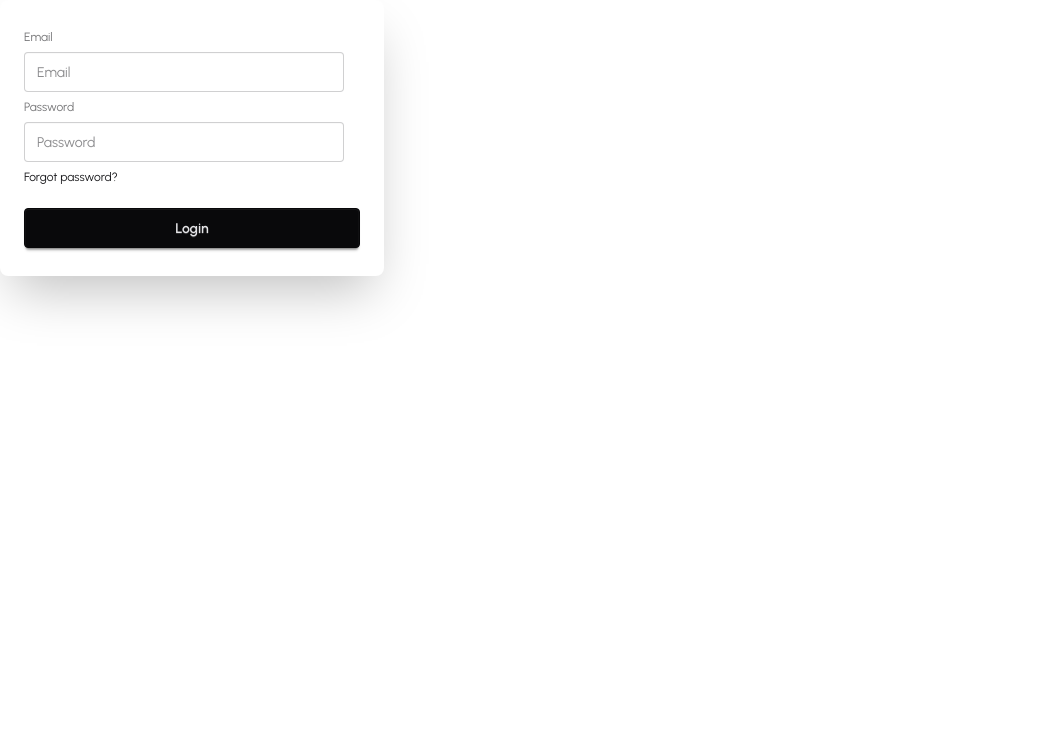
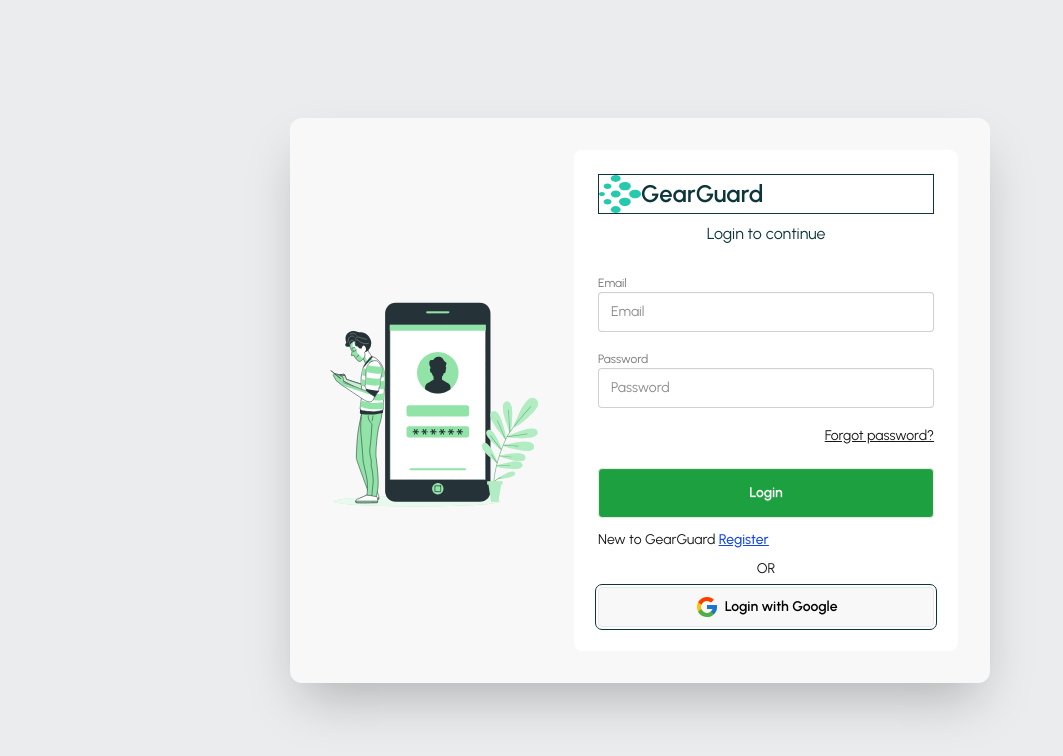
Before and after one commit to sucharita4867/GearGuard, a React app: page /login in a window 1280 px wide. Shown: the top 756 px of the page, without its empty margins (0-1063 px from the left). Built offline with nearby package versions, Linux system fonts and the light colour scheme; the HTML template or start-up script is replaced by a standard one.

Commit message:
complete login page

```diff
--- a/src/Components/Logo.jsx
+++ b/src/Components/Logo.jsx
@@ -1,9 +1,10 @@
 import React from "react";
-
+import logoImg from "../assets/logo.svg";
 const Logo = () => {
   return (
-    <div className="text-2xl text-white font-semibold">
-      <h3>GearGuard</h3>
+    <div className="text-2xl  font-semibold  flex items-center">
+      <img src={logoImg} className=" text-[#1da03f] " alt="" />
+      <h3 className=" ">GearGuard</h3>
     </div>
   );
 };
--- a/src/Layouts/AuthLayout.jsx
+++ b/src/Layouts/AuthLayout.jsx
@@ -4,7 +4,7 @@
 const AuthLayout = () => {
   return (
     <div>
-      <div className="flex-1 items-center justify-center ">
+      <div className="flex-1 items-center bg-[#EAECED]  justify-center ">
         <Outlet />
       </div>
     </div>
--- a/src/index.css
+++ b/src/index.css
@@ -5,9 +5,9 @@
 
 
 body {
-  font-family: "Urbanist", sans-serif;
-  font-optical-sizing: auto;
-  font-style: normal;
+      font-family: "Urbanist", sans-serif;
+      font-optical-sizing: auto;
+      font-style: normal;
 }
 
 @plugin "daisyui" {
@@ -18,5 +18,5 @@
       name: "light";
       default: true;
       --color-primary: #0d363c;
-      /* --color-secondary: #03373d; */
+      --color-secondary: #1da03f;
 }
--- a/src/pages/Auth/Login.jsx
+++ b/src/pages/Auth/Login.jsx
@@ -1,20 +1,69 @@
 import React from "react";
-import loginAnimation from '../../assets/animations/login.json'
+import Lottie from "lottie-react";
+import Logo from "../../Components/Logo";
+import loginAnimation from "../../assets/animations/login.json";
+import { Link } from "react-router";
+import SocialLogin from "./SocialLogin";
+
 const Login = () => {
   return (
-    <div>
-      <div className="card bg-base-100 w-full max-w-sm shrink-0 shadow-2xl">
-        <div className="card-body">
-          <fieldset className="fieldset">
-            <label className="label">Email</label>
-            <input type="email" className="input" placeholder="Email" />
-            <label className="label">Password</label>
-            <input type="password" className="input" placeholder="Password" />
-            <div>
-              <a className="link link-hover">Forgot password?</a>
+    <div className="flex items-center justify-center min-h-screen px-4">
+      <div className="flex flex-col md:flex-row items-center gap-8 bg-base-200 shadow-2xl rounded-xl p-8">
+        {/* ---- Animation Section ---- */}
+
+        <div className="w-64 md:w-80">
+          <Lottie animationData={loginAnimation} loop={true} />
+        </div>
+
+        {/* ---- Form Section ---- */}
+
+        <div className="card bg-base-100 w-full max-w-sm">
+          <form className="card-body">
+            <div className="text-primary text-center border ">
+              <Logo />
             </div>
-            <button className="btn btn-neutral mt-4">Login</button>
-          </fieldset>
+            {/* <h2 className="text-3xl font-bold text-center">Welcome Back 👋</h2> */}
+            <p className="text-center mb-4 text-primary text-base">
+              Login to continue
+            </p>
+
+            <fieldset className="fieldset space-y-3">
+              <div>
+                <label className="label">Email</label>
+                <input
+                  type="email"
+                  className="input input-bordered w-full"
+                  placeholder="Email"
+                />
+              </div>
+
+              <div>
+                <label className="label">Password</label>
+                <input
+                  type="password"
+                  className="input input-bordered w-full"
+                  placeholder="Password"
+                />
+              </div>
+
+              <div className="text-right">
+                <a className="link text-sm">Forgot password?</a>
+              </div>
+
+              <button className="btn p-6 hover:bg-[#1da040d6] bg-secondary text-white w-full mt-1">
+                Login
+              </button>
+            </fieldset>
+
+            <p className="text-start text-sm ">
+              New to GearGuard{" "}
+              <span className="text-blue-700 font-medium underline cursor-pointer">
+                <Link to="/register">Register</Link>
+              </span>
+            </p>
+            <h2 className="text-center ">OR</h2>
+            <SocialLogin />
+          </form>
         </div>
       </div>
     </div>
--- /dev/null
+++ b/src/pages/Auth/SocialLogin.jsx
@@ -0,0 +1,15 @@
+import React from "react";
+import { FcGoogle } from "react-icons/fc";
+
+const SocialLogin = () => {
+  return (
+    <div>
+      <button className="btn w-full text-black outline-[#0d363c] outline-1">
+        <FcGoogle className="size-6" />
+        Login with Google
+      </button>
+    </div>
+  );
+};
+
+export default SocialLogin;
--- a/src/pages/Shared/Navbar.jsx
+++ b/src/pages/Shared/Navbar.jsx
@@ -12,6 +12,7 @@
   );
   return (
     <div className="w-full bg-primary">
+
       <div className="navbar  text-white shadow-sm w-11/12 mx-auto">
         <div className="navbar-start">
           <div className="dropdown">
```
Also changed, not shown: src/assets/logo.svg (added).
